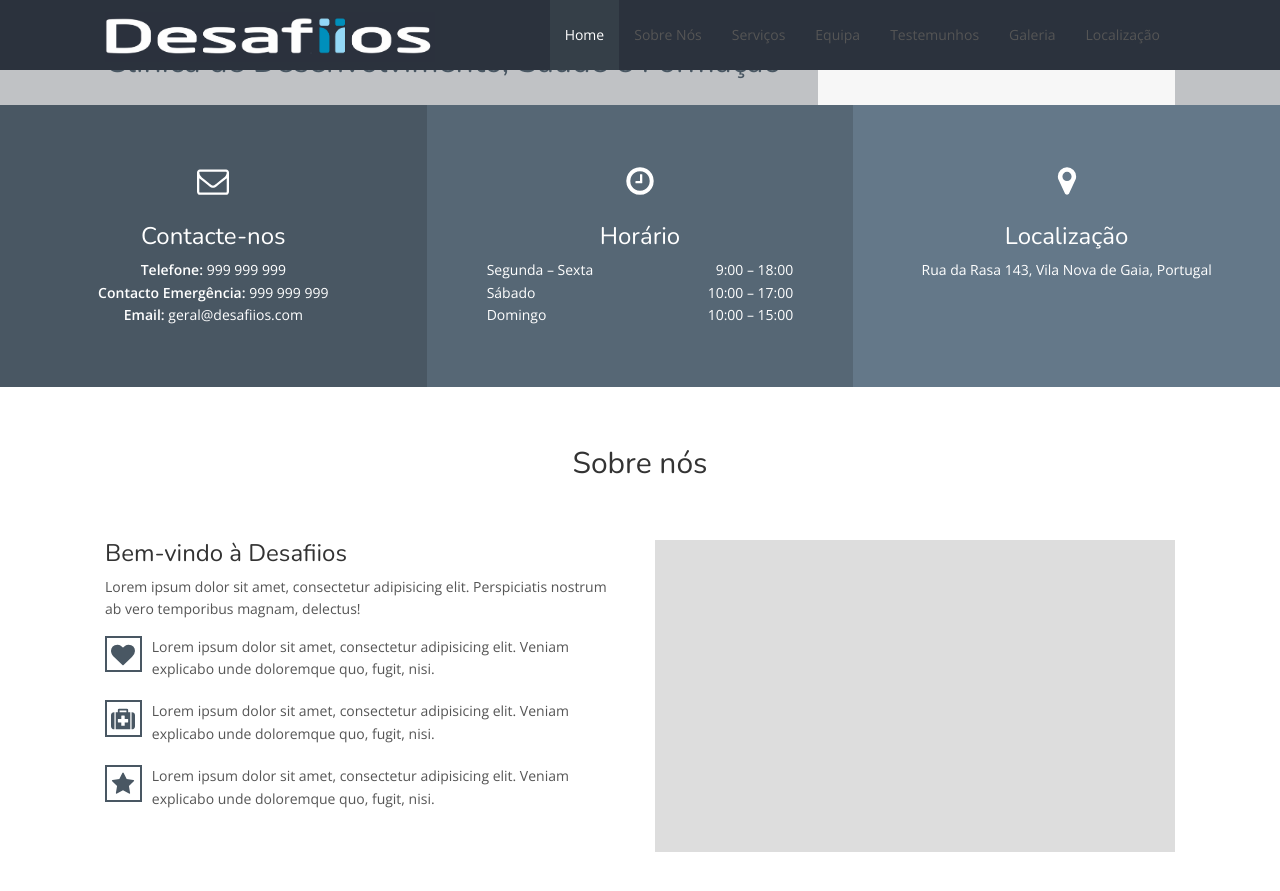
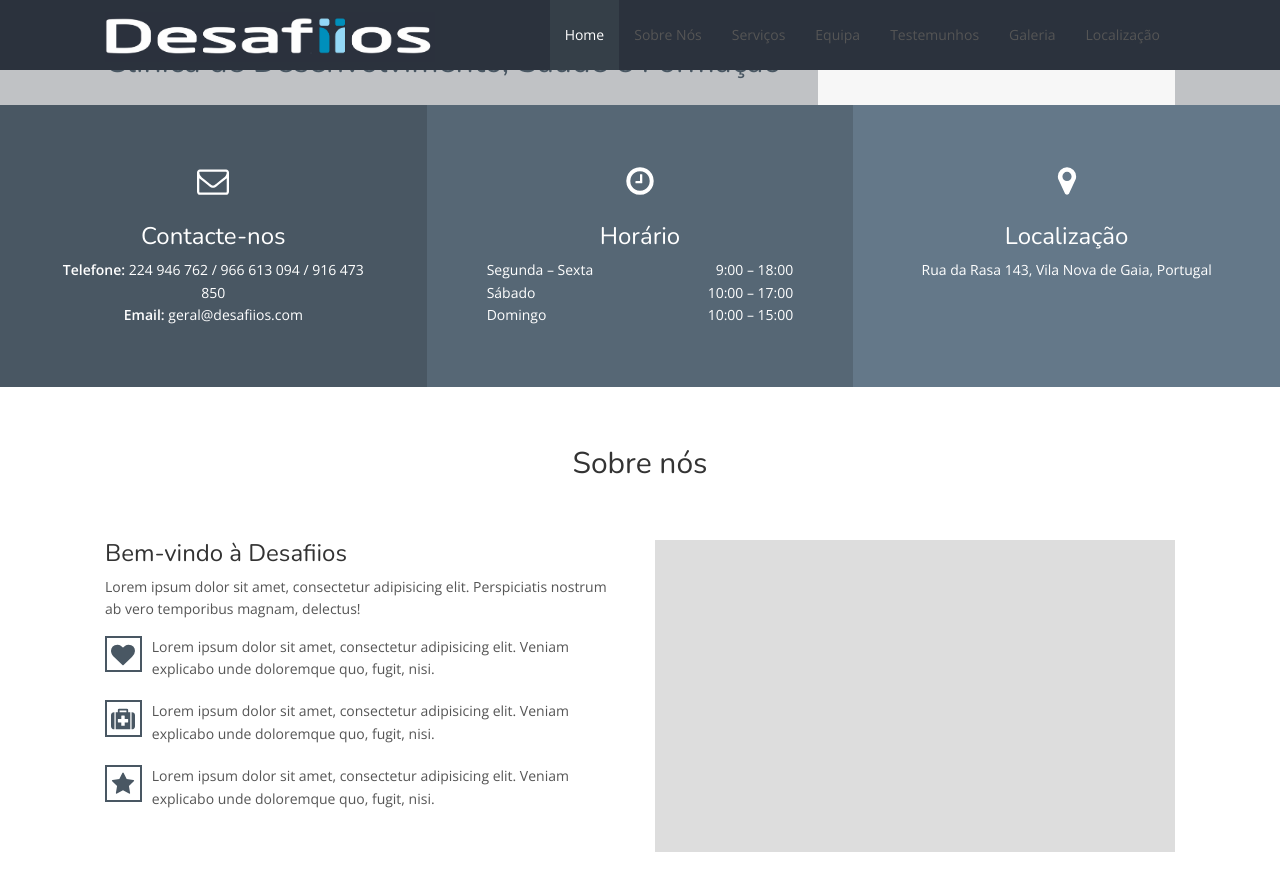
Before and after one commit to desafiios/desafiios.com, a Jekyll site: the page built from index.html, in a window 1280 px wide and 900 px high, scrolled down 441 px. Shown: the top 891 px of the window. Built offline with Jekyll 4.4.1, drawn with Linux system fonts in a browser that asks for light colours; nearby versions of some CDN libraries.

Commit message:
contacts update

```diff
--- a/_config.yml
+++ b/_config.yml
@@ -16,7 +16,7 @@ api_token: # Enter API token here
 
 # Contact info
 contact:
-    phone: 999 999 999
+    phone: 224 946 762 / 966 613 094 / 916 473 850
     emergency: 999 999 999
     email: geral@desafiios.com
     address: Rua da Rasa 143, Vila Nova de Gaia, Portugal
--- a/index.html
+++ b/index.html
@@ -45,7 +45,7 @@ layout: default
         <h3>Contacte-nos</h3>
         <ul>
             {% if site.contact.phone %}<li><strong>Telefone:</strong> {{ site.contact.phone }}</li>{% endif %}
-            {% if site.contact.emergency %}<li><strong>Contacto Emergência:</strong> {{ site.contact.emergency }}</li>{% endif %}
+            <!--{% if site.contact.emergency %}<li><strong>Contacto Emergência:</strong> {{ site.contact.emergency }}</li>{% endif %}-->
             {% if site.contact.email %}<li><strong>Email:</strong> {{ site.contact.email }}</li>{% endif %}
         </ul>
     </div>
```
